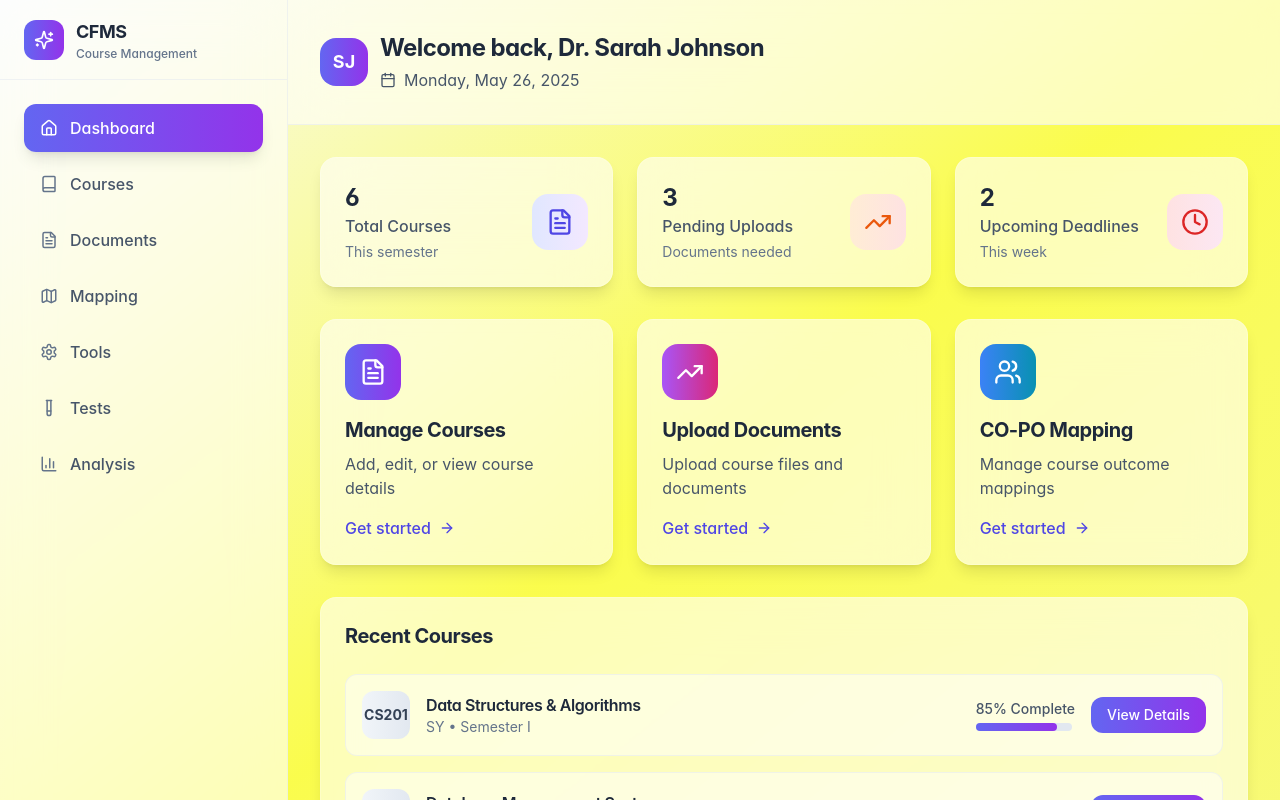
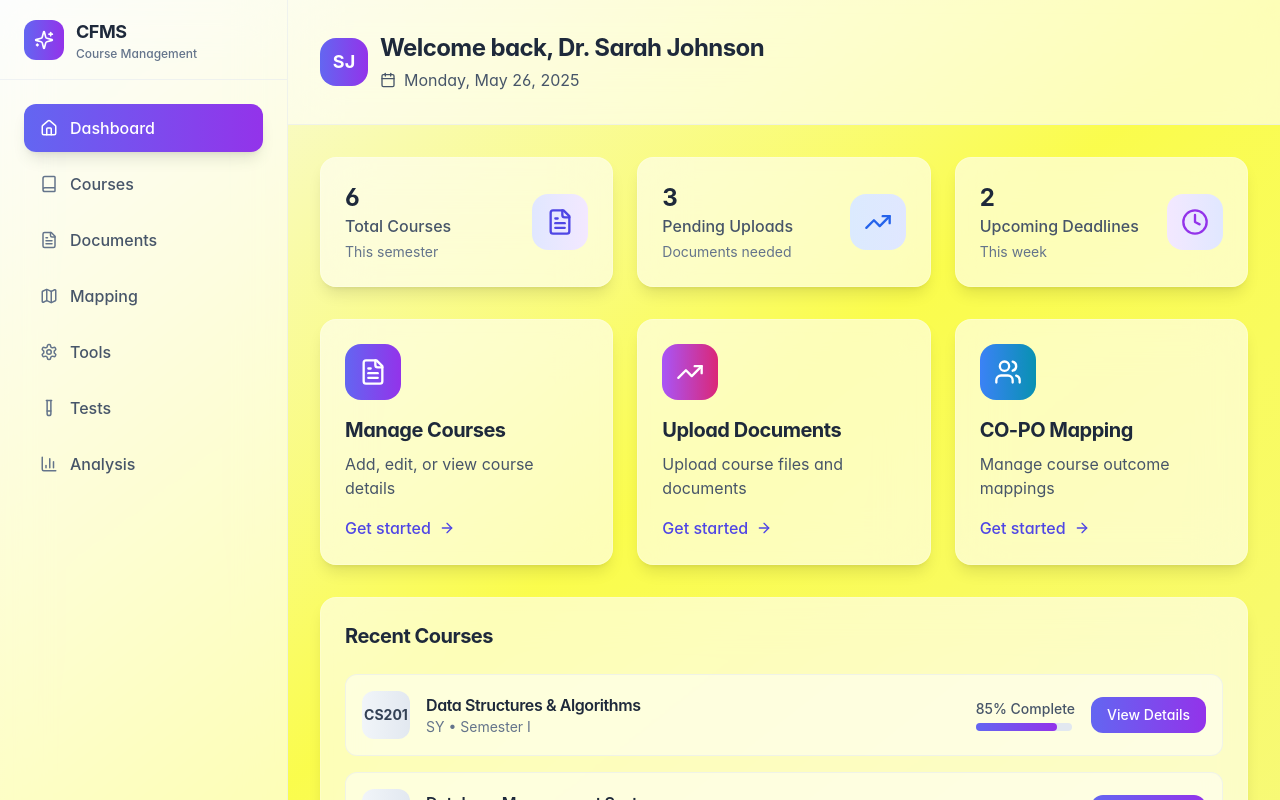
Before and after one commit to abhirockz63/file-course-compass, a React (Vite) app: page /dashboard in a window 1280 px wide. Shown: the top 800 px of the page. Built offline with nearby package versions, Linux system fonts and the light colour scheme.

Commit message:
Remove yellow theme from dashboard
Refactor dashboard to remove the yellow color scheme, aligning with the overall aesthetic.

```diff
--- a/src/pages/Dashboard.tsx
+++ b/src/pages/Dashboard.tsx
@@ -93,8 +93,8 @@ const Dashboard = () => {
                   <p className="text-slate-600 font-medium">Pending Uploads</p>
                   <p className="text-sm text-slate-500 mt-1">Documents needed</p>
                 </div>
-                <div className="w-14 h-14 bg-gradient-to-r from-orange-100 to-red-100 rounded-2xl flex items-center justify-center">
-                  <TrendingUp className="h-7 w-7 text-orange-600" />
+                <div className="w-14 h-14 bg-gradient-to-r from-blue-100 to-indigo-100 rounded-2xl flex items-center justify-center">
+                  <TrendingUp className="h-7 w-7 text-blue-600" />
                 </div>
               </div>
             </div>
@@ -106,8 +106,8 @@ const Dashboard = () => {
                   <p className="text-slate-600 font-medium">Upcoming Deadlines</p>
                   <p className="text-sm text-slate-500 mt-1">This week</p>
                 </div>
-                <div className="w-14 h-14 bg-gradient-to-r from-red-100 to-pink-100 rounded-2xl flex items-center justify-center">
-                  <Clock className="h-7 w-7 text-red-600" />
+                <div className="w-14 h-14 bg-gradient-to-r from-purple-100 to-indigo-100 rounded-2xl flex items-center justify-center">
+                  <Clock className="h-7 w-7 text-purple-600" />
                 </div>
               </div>
             </div>
```
